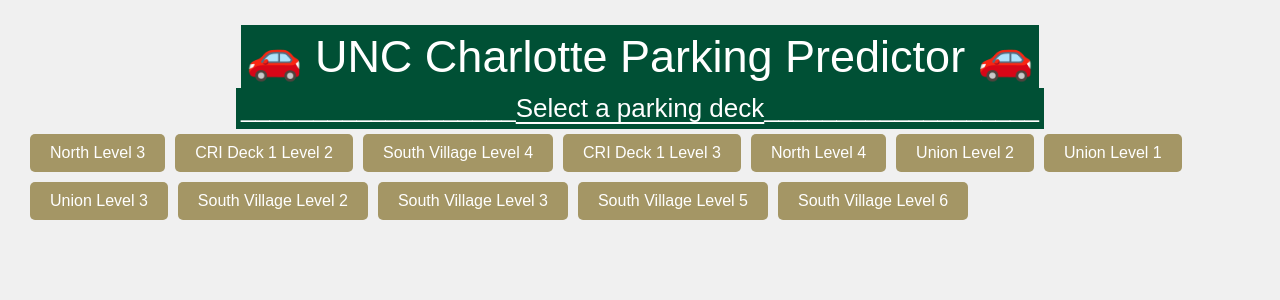
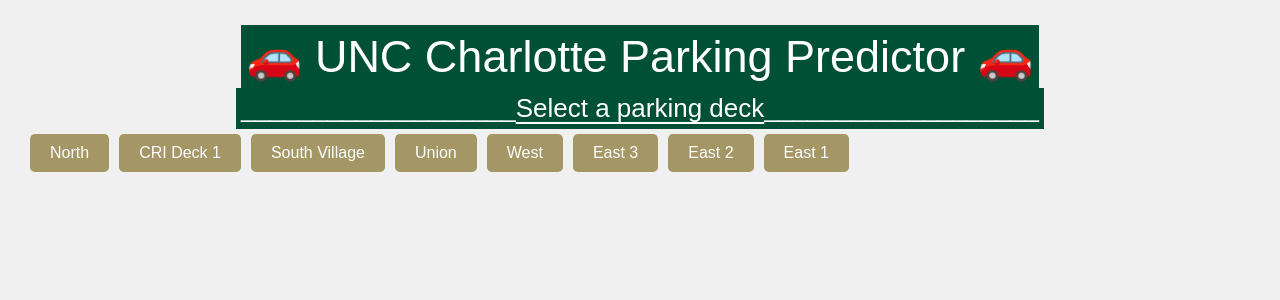
Before and after one commit to dmferrer00/parkingapp, a Flask app: page / in a window 1280 px wide. Shown: the top 300 px of the page. Run offline with Flask 3, Linux system fonts and the light colour scheme; parts of the project's set-up code (start-up, migrations or seed data) failed here and were passed over.

Commit message:
Update index.html to have more specific buttons

```diff
--- a/templates/index.html
+++ b/templates/index.html
@@ -13,34 +13,58 @@
 
   <div id="result" style="margin-top: 20px;"></div>
 
-  <!-- First load the button generator and predict function -->
+  <!-- Updated JavaScript to handle deck -> level -> prediction -->
   <script>
-    const decks = [
-      "North Level 3",
-      "CRI Deck 1 Level 2",
-      "South Village Level 4",
-      "CRI Deck 1 Level 3",
-      "North Level 4",
-      "Union Level 2",
-      "Union Level 1",
-      "Union Level 3",
-      "South Village Level 2",
-      "South Village Level 3",
-      "South Village Level 5",
-      "South Village Level 6"
-      // Add more decks if you want!
-    ];
+    const decks = {
+      "North": ["Level 1", "Level 2", "Level 3", "Level 4", "Level 5", "Level 6"],
+      "CRI Deck 1": ["Level 1", "Level 2", "Level 3", "Level 4", "Level 5", "Level 6", "Level 7"],
+      "South Village": ["Level 1", "Level 2", "Level 3", "Level 4", "Level 5", "Level 6"],
+      "Union": ["Level 1", "Level 2", "Level 3", "Level 4", "Level 5", "Level 6"],
+      "West": ["Level 1", "Level 2", "Level 3", "Level 4", "Level 5"],
+      "East 3": ["Level 1", "Level 2", "Level 3", "Level 4", "Level 5"],
+      "East 2": ["Level 1", "Level 2", "Level 3", "Level 4"],
+      "East 1": ["Level 1", "Level 2", "Level 3", "Level 4"]
+    };
 
-    // Dynamically create buttons
     const buttonsDiv = document.getElementById("deck-buttons");
+    const resultDiv = document.getElementById("result");
 
-    decks.forEach(deck => {
-      const button = document.createElement("button");
-      button.innerText = deck;
-      button.className = "deck-button";
-      button.onclick = () => predict(deck);
-      buttonsDiv.appendChild(button);
-    });
+    function clearButtons() {
+      buttonsDiv.innerHTML = "";
+    }
+
+    // Show level buttons
+    function showLevelButtons(deckName) {
+      clearButtons();
+      decks[deckName].forEach(level => {
+        const levelButton = document.createElement("button");
+        levelButton.innerText = level;
+        levelButton.className = "level-button";
+        levelButton.onclick = () => predict(`${deckName} ${level}`);
+        buttonsDiv.appendChild(levelButton);
+      });
+
+      // Back button
+      const backButton = document.createElement("button");
+      backButton.innerText = "⬅️ Back to Decks";
+      backButton.className = "back-button";
+      backButton.style.marginTop = "20px";
+      backButton.onclick = () => showDeckButtons();
+      buttonsDiv.appendChild(backButton);
+    }
+
+    // Show deck buttons
+    function showDeckButtons() {
+      clearButtons();
+      Object.keys(decks).forEach(deckName => {
+        const deckButton = document.createElement("button");
+        deckButton.innerText = deckName;
+        deckButton.className = "deck-button";
+        deckButton.onclick = () => showLevelButtons(deckName);
+        buttonsDiv.appendChild(deckButton);
+      });
+      resultDiv.innerHTML = "";
+    }
 
     // Predict function
     async function predict(location) {
@@ -52,7 +76,7 @@
 
       const data = await response.json();
 
-      document.getElementById("result").innerHTML = `
+      resultDiv.innerHTML = `
         <div style="background-color: #f0f4ff; padding: 20px; border-radius: 10px; margin-top: 20px; max-width: 400px; text-align: center;">
           <h3>Prediction for <strong>${data.location}</strong></h3>
           <p><strong> Day:</strong> ${data.day}</p>
@@ -62,6 +86,9 @@
         </div>
       `;
     }
+
+    // Run it all
+    showDeckButtons();
   </script>
 
   <!-- Then load any external scripts (this should be LAST) -->
```
